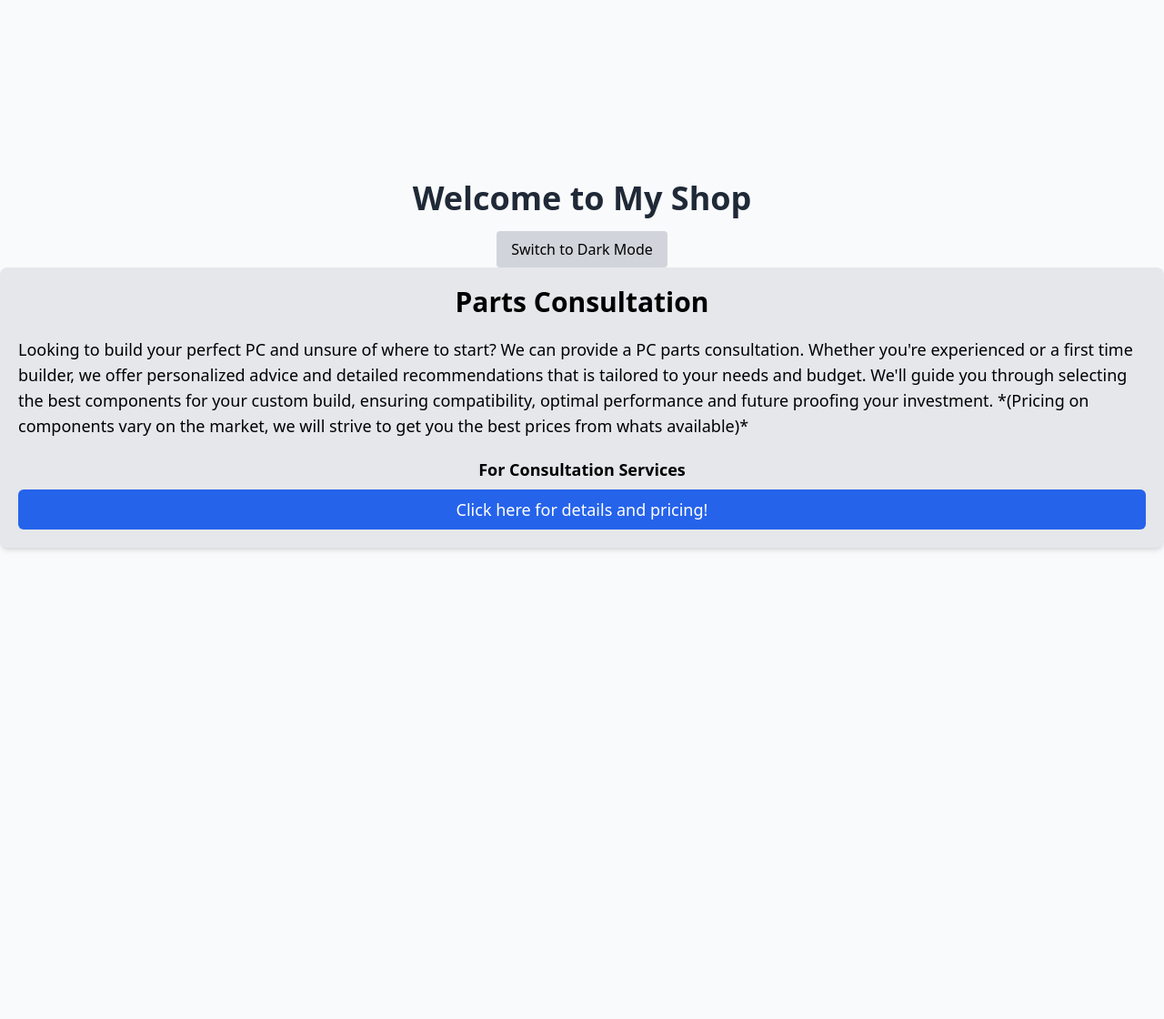
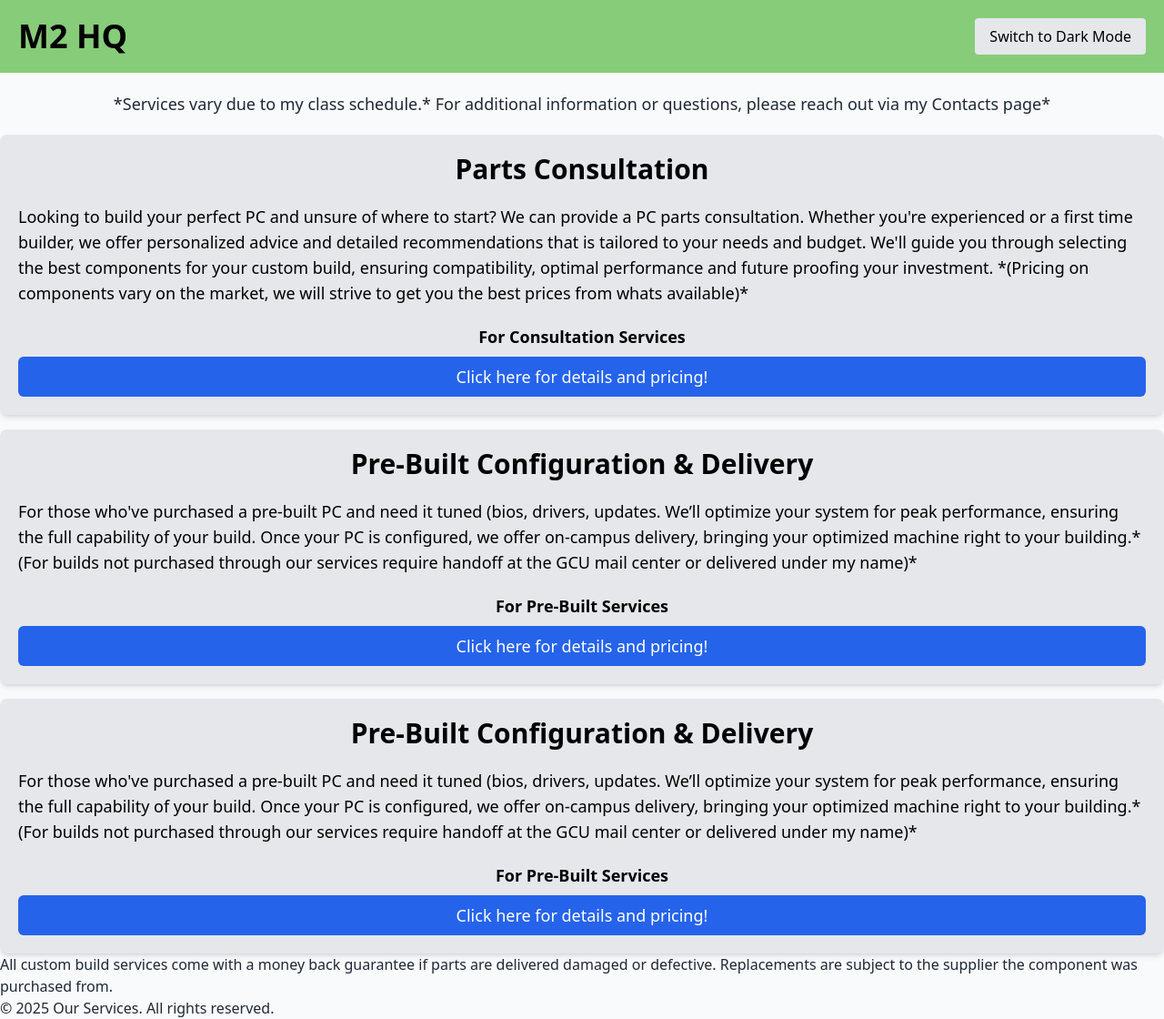
Before and after one commit to iSmirk-01/Landing-page, a Next.js app: page / in a window 1280 px wide. Shown: the whole page at 91% size. Before the commit the page ends 800 px from the top, so only its background shows below. Built offline with nearby package versions, Linux system fonts and the light colour scheme.

Commit message:
idk but its working with basics

```diff
--- /dev/null
+++ b/app/components/Footer.js
@@ -0,0 +1,10 @@
+const Footer = ({ footer }) => {
+    return (
+      <div>
+        <footer>{footer}</footer>
+        <p>© 2025 Our Services. All rights reserved.</p>
+      </div>
+    );
+}
+
+export default Footer
--- /dev/null
+++ b/app/components/NavBar.js
@@ -0,0 +1,17 @@
+"use client"
+
+import { useTheme } from "../context/ThemeProvider";
+import ThemeToggle from "./ThemeToggleButton";
+
+const NavNar = ({ header }) => {
+    const {theme} = useTheme()
+
+    return (
+      <div className={`flex p-5 w-screen justify-between ${theme ==='dark'? "text-white bg-slate-700" : "text-black bg-customLime"}`}>
+        <h1 className="text-4xl font-semibold">{header}</h1>
+        <ThemeToggle />
+      </div>
+    );
+}
+
+export default NavNar
--- a/app/components/Service.js
+++ b/app/components/Service.js
@@ -9,7 +9,7 @@ const Service = ({ header, details, label, button }) => {
     <div
       className={`${
         theme === "dark" ? "bg-gray-800 text-white" : "bg-gray-200 text-black"
-      } flex flex-col gap-5 font-sans text-lg p-5 rounded-lg shadow-md`}
+      } flex flex-col gap-5 text-lg p-5 rounded-lg shadow-md`}
     >
       <header className="flex justify-center">
         <h1 className="text-3xl font-semibold">{header}</h1>
--- a/app/components/ThemeToggleButton.js
+++ b/app/components/ThemeToggleButton.js
@@ -8,7 +8,9 @@ const ThemeToggle = () => {
   return (
     <button
       onClick={toggleTheme}
-      className="bg-gray-300 dark:bg-gray-700 text-black dark:text-white px-4 py-2 rounded"
+      className={`${
+        theme === "dark" ? "bg-gray-800 text-white" : "bg-gray-200 text-black"
+      } px-4 py-2 rounded`}
     >
       Switch to {theme === "light" ? "Dark" : "Light"} Mode
     </button>
--- a/app/page.js
+++ b/app/page.js
@@ -1,17 +1,36 @@
 import Service from "./components/Service"; //header, details, label
-import ThemeToggle from "./components/ThemeToggleButton";
+import NavNar from "./components/NavBar";
+import Footer from "./components/Footer";
 
 export default function Home() {
   return (
-    <div className="flex flex-col items-center justify-center min-h-screen">
-      <h1 className="text-4xl font-bold mb-4">Welcome to My Shop</h1>
-      <ThemeToggle />
+    <div className="flex flex-col items-center  h-screen">
+      <NavNar header="M2 HQ" />
+      <p className="text-lg p-5">
+        *Services vary due to my class schedule.* For additional information or
+        questions, please reach out via my Contacts page*
+      </p>
+      <main className="flex flex-col gap-4">
         <Service
           header="Parts Consultation"
           details="Looking to build your perfect PC and unsure of where to start? We can provide a PC parts consultation. Whether you're experienced or a first time builder, we offer personalized advice and detailed recommendations that is tailored to your needs and budget. We'll guide you through selecting the best components for your custom build, ensuring compatibility, optimal performance and future proofing your investment.
           *(Pricing on components vary on the market, we will strive to get you the best prices from whats available)*"
           label="For Consultation Services"
         />
+        <Service
+          header="Pre-Built Configuration & Delivery"
+          details="For those who've purchased a pre-built PC and need it tuned (bios, drivers, updates. We’ll optimize your system for peak performance, ensuring the full capability of your build. Once your PC is configured, we offer on-campus delivery, bringing your optimized machine right to your building.*(For builds not purchased through our services require handoff at the GCU mail center or delivered under my name)*"
+          label="For Pre-Built Services"
+        />
+        <Service
+          header="Pre-Built Configuration & Delivery"
+          details="For those who've purchased a pre-built PC and need it tuned (bios, drivers, updates. We’ll optimize your system for peak performance, ensuring the full capability of your build. Once your PC is configured, we offer on-campus delivery, bringing your optimized machine right to your building.*(For builds not purchased through our services require handoff at the GCU mail center or delivered under my name)*"
+          label="For Pre-Built Services"
+        />
+      </main>
+      <footer>
+        <Footer footer="All custom build services come with a money back guarantee if parts are delivered damaged or defective. Replacements are subject to the supplier the component was purchased from." />
+      </footer>
     </div>
   );
 }
--- a/tailwind.config.mjs
+++ b/tailwind.config.mjs
@@ -1,4 +1,5 @@
 /** @type {import('tailwindcss').Config} */
+// eslint-disable-next-line import/no-anonymous-default-export
 export default {
   content: [
     "./pages/**/*.{js,ts,jsx,tsx,mdx}",
@@ -8,6 +9,7 @@ export default {
   theme: {
     extend: {
       colors: {
+        customLime: '#87cc79',
         background: "var(--background)",
         foreground: "var(--foreground)",
       },
```
Lines whose indentation alone changed are shown as unchanged.
